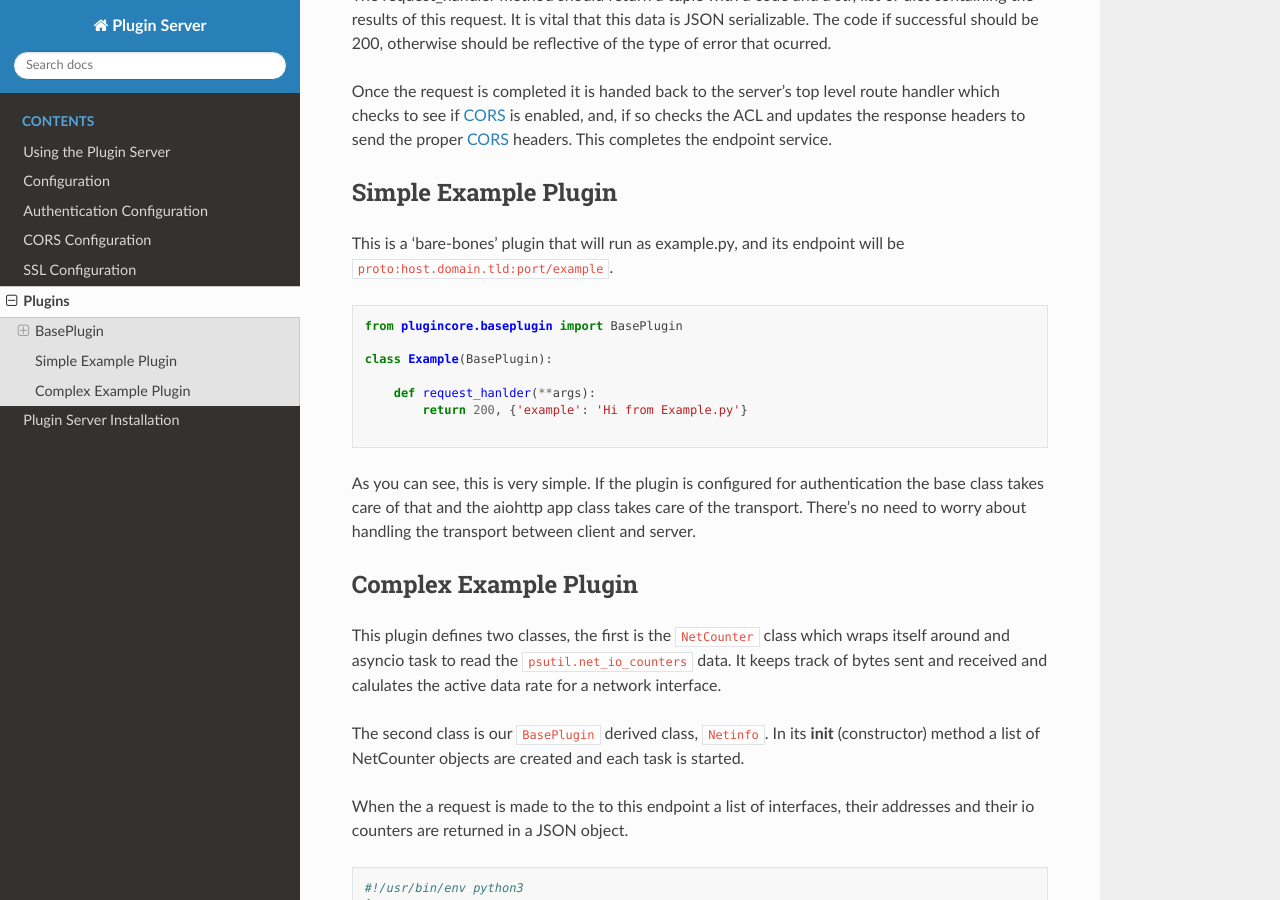
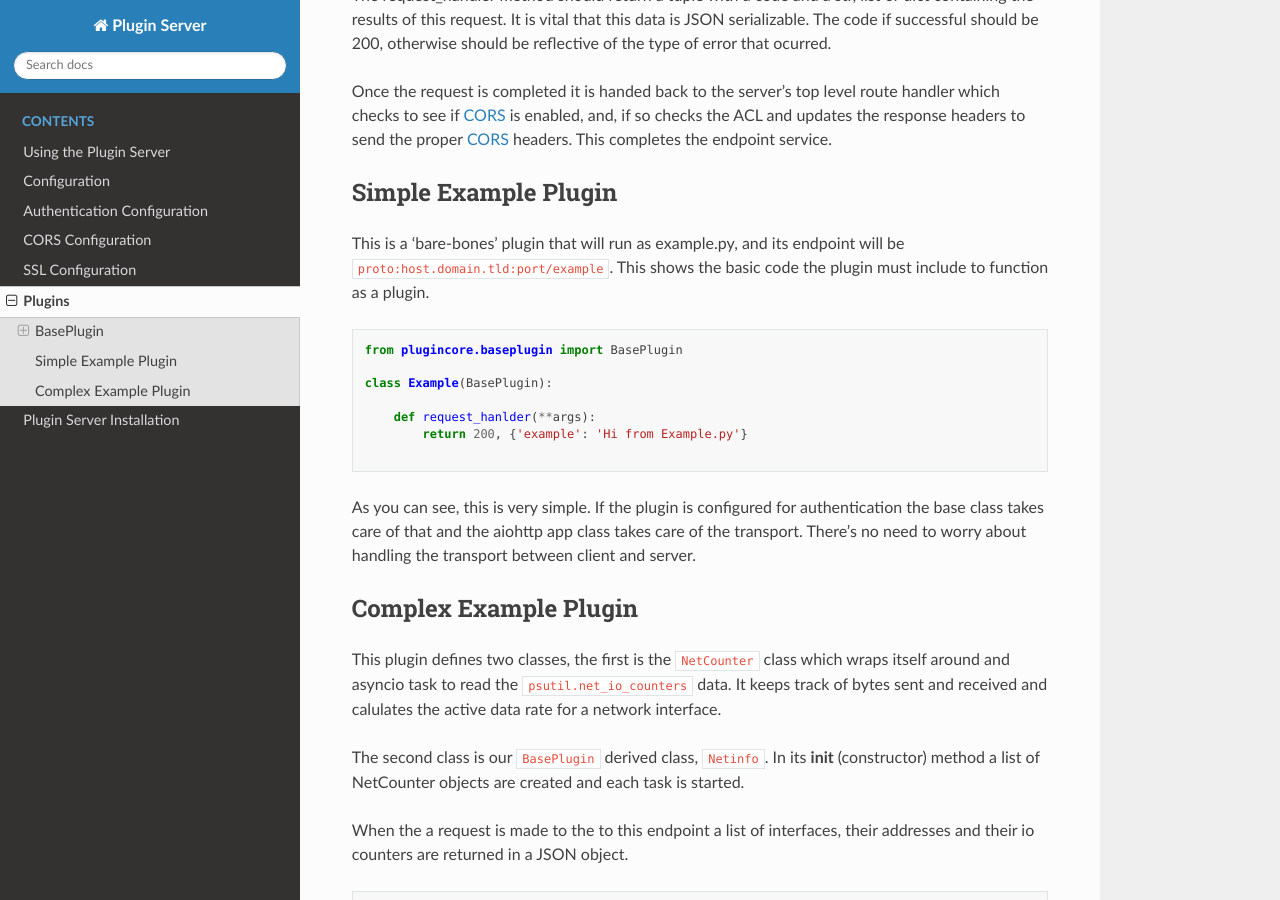
Before and after one commit to nicciniamh/pluginserver, a Sphinx documentation site: the page built from docs/Plugins.md, in a window 1280 px wide and 900 px high, scrolled down 1128 px. Built offline with Sphinx 7.4.7 and the Read the Docs theme 3.1.0, drawn with Linux system fonts in a browser that asks for light colours.

Commit message:
doc cleanup

````diff
--- a/docs/Plugins.md
+++ b/docs/Plugins.md
@@ -26,7 +26,7 @@ Once the request is completed it is handed back to the server's top level route
 
 ## Simple Example Plugin
 
-This is a 'bare-bones' plugin that will run as example.py, and its endpoint will be `proto:host.domain.tld:port/example`.
+This is a 'bare-bones' plugin that will run as example.py, and its endpoint will be `proto:host.domain.tld:port/example`. This shows the basic code the plugin must include to function as a plugin.
 
 ```python
 from plugincore.baseplugin import BasePlugin
````
